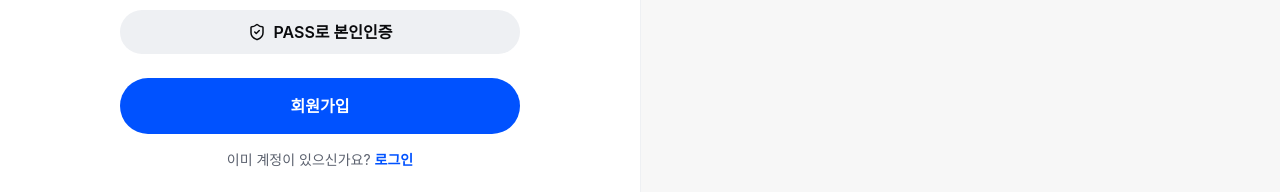
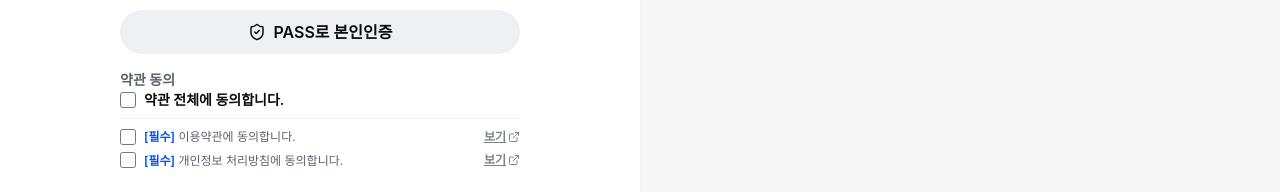
Before and after one commit to softeerbootcamp-8th/WEB-Team4-TIKITAKA, a React (Vite) app in the folder bidwin-front/: page /signup in a window 1280 px wide. Shown: the part 586-778 px from the top of the page. Built offline with nearby package versions, Linux system fonts and the light colour scheme; no server answers.

Commit message:
feat: 회원가입에 이용약관과 개인정보 처리방침 동의 추가 (#221)

```diff
--- /dev/null
+++ b/bidwin-front/src/routes/signup/AgreementConsent.tsx
@@ -0,0 +1,87 @@
+import { ExternalLink } from 'lucide-react'
+import { LINK_INTERACTION_CLASSES } from '../../components/auth/auth-styles'
+import {
+  AGREEMENT_ITEMS,
+  acceptEveryAgreement,
+  isEveryAgreementAccepted,
+} from './agreements'
+import type { AgreementId, AgreementState } from './agreements'
+
+const TEXT = {
+  legend: '약관 동의',
+  agreeAll: '약관 전체에 동의합니다.',
+  required: '[필수]',
+  view: '보기',
+}
+
+const LINK_ICON_SIZE = 12
+const CHECKBOX_CLASS = 'h-4 w-4 shrink-0 accent-primary'
+
+interface AgreementConsentProps {
+  value: AgreementState
+  onChange: (next: AgreementState) => void
+  disabled?: boolean
+}
+
+/*
+ * 필수 동의 항목. 전체 동의로 한 번에 켜고 끌 수 있게 하되, 어떤 문서에 동의하는지
+ * 각 항목에서 바로 열어볼 수 있어야 하므로 원문 링크를 항목마다 둔다.
+ */
+function AgreementConsent({ value, onChange, disabled = false }: AgreementConsentProps) {
+  const isAllAccepted = isEveryAgreementAccepted(value)
+
+  function toggle(id: AgreementId, accepted: boolean) {
+    onChange({ ...value, [id]: accepted })
+  }
+
+  return (
+    <fieldset className="flex flex-col gap-xs">
+      <legend className="text-sm font-semibold text-body">{TEXT.legend}</legend>
+
+      <label className="flex cursor-pointer items-center gap-xs">
+        <input
+          type="checkbox"
+          checked={isAllAccepted}
+          onChange={(event) => onChange(acceptEveryAgreement(event.target.checked))}
+          disabled={disabled}
+          className={CHECKBOX_CLASS}
+        />
+        <span className="text-sm font-semibold text-ink">{TEXT.agreeAll}</span>
+      </label>
+
+      <div className="flex flex-col gap-xxs border-t border-hairline-soft pt-xs">
+        {AGREEMENT_ITEMS.map((item) => (
+          <div key={item.id} className="flex items-center justify-between gap-xs">
+            <label className="flex cursor-pointer items-center gap-xs text-xs leading-relaxed text-body">
+              <input
+                type="checkbox"
+                checked={value[item.id]}
+                onChange={(event) => toggle(item.id, event.target.checked)}
+                disabled={disabled}
+                className={CHECKBOX_CLASS}
+              />
+              <span>
+                <span className="font-semibold text-primary">{TEXT.required}</span>{' '}
+                {item.label}
+              </span>
+            </label>
+            {/* 가입 폼을 벗어나지 않도록 원문은 새 탭에서 연다. */}
+            <a
+              href={item.url}
+              target="_blank"
+              rel="noopener noreferrer"
+              aria-label={item.linkLabel}
+              className={`flex shrink-0 items-center gap-0.5 text-xs font-semibold text-muted underline hover:text-ink ${LINK_INTERACTION_CLASSES}`}
+            >
+              {TEXT.view}
+              <ExternalLink size={LINK_ICON_SIZE} />
+            </a>
+          </div>
+        ))}
+      </div>
+    </fieldset>
+  )
+}
+
+export default AgreementConsent
+export type { AgreementConsentProps }
--- /dev/null
+++ b/bidwin-front/src/routes/signup/agreements.ts
@@ -0,0 +1,34 @@
+/*
+ * 회원가입에서 받아야 하는 필수 동의 항목. 원문은 노션 문서로 관리하므로 링크만 들고 있고,
+ * 항목이 늘어나면 이 배열에만 추가하면 화면과 검증이 함께 따라온다.
+ */
+export const AGREEMENT_ITEMS = [
+  {
+    id: 'terms',
+    label: '이용약관에 동의합니다.',
+    linkLabel: '이용약관 전문 보기',
+    url: 'https://softeer04.notion.site/3bf6b34e4aac80eead44e47d62b8870b?source=copy_link',
+  },
+  {
+    id: 'privacy',
+    label: '개인정보 처리방침에 동의합니다.',
+    linkLabel: '개인정보 처리방침 전문 보기',
+    url: 'https://softeer04.notion.site/3bf6b34e4aac806b90e7e85a112233af?source=copy_link',
+  },
+] as const
+
+export type AgreementId = (typeof AGREEMENT_ITEMS)[number]['id']
+export type AgreementState = Record<AgreementId, boolean>
+
+export const INITIAL_AGREEMENT_STATE: AgreementState = {
+  terms: false,
+  privacy: false,
+}
+
+export function isEveryAgreementAccepted(state: AgreementState) {
+  return AGREEMENT_ITEMS.every((item) => state[item.id])
+}
+
+export function acceptEveryAgreement(accepted: boolean): AgreementState {
+  return { terms: accepted, privacy: accepted }
+}
--- a/bidwin-front/src/routes/signup/page.tsx
+++ b/bidwin-front/src/routes/signup/page.tsx
@@ -26,6 +26,8 @@
   validateNickname,
 } from '../../lib/auth/validation'
 import { formatPhoneNumber } from '../../lib/format'
+import AgreementConsent from './AgreementConsent'
+import { INITIAL_AGREEMENT_STATE, isEveryAgreementAccepted } from './agreements'
 import PassVerificationModal from './PassVerificationModal'
 import type { VerifiedIdentity } from './PassVerificationModal'
 
@@ -69,6 +71,7 @@
   emailAvailabilityRequired: '이메일 중복 확인을 완료해주세요.',
   nicknameAvailabilityRequired: '닉네임 중복 확인을 완료해주세요.',
   identityRequired: 'PASS 본인인증을 완료해주세요.',
+  agreementRequired: '이용약관과 개인정보 처리방침에 모두 동의해주세요.',
 }
 
 const FORM_ERROR_ID = 'signup-form-error'
@@ -129,6 +132,7 @@
   const nicknameAvailabilityRequestId = useRef(0)
   /* PASS 인증으로 받은 이름·전화번호. 성공 이후에는 다시 인증할 수 없다. */
   const [identity, setIdentity] = useState<VerifiedIdentity | null>(null)
+  const [agreements, setAgreements] = useState(INITIAL_AGREEMENT_STATE)
   const [isPassModalOpen, setIsPassModalOpen] = useState(false)
   const [isSubmitting, setIsSubmitting] = useState(false)
   const [error, setError] = useState<string | null>(null)
@@ -270,6 +274,10 @@
     }
     if (identity === null) {
       setError(ERROR_MESSAGE.identityRequired)
+      return
+    }
+    if (!isEveryAgreementAccepted(agreements)) {
+      setError(ERROR_MESSAGE.agreementRequired)
       return
     }
     setError(null)
@@ -465,6 +473,15 @@
               </p>
             )}
           </div>
+
+          <AgreementConsent
+            value={agreements}
+            onChange={(next) => {
+              setAgreements(next)
+              setError(null)
+            }}
+            disabled={isSubmitting}
+          />
         </div>
 
         {/* 오류 메시지는 로그인 화면과 같은 형식으로 입력 필드와 가입 버튼 사이에 표시한다. */}
```
